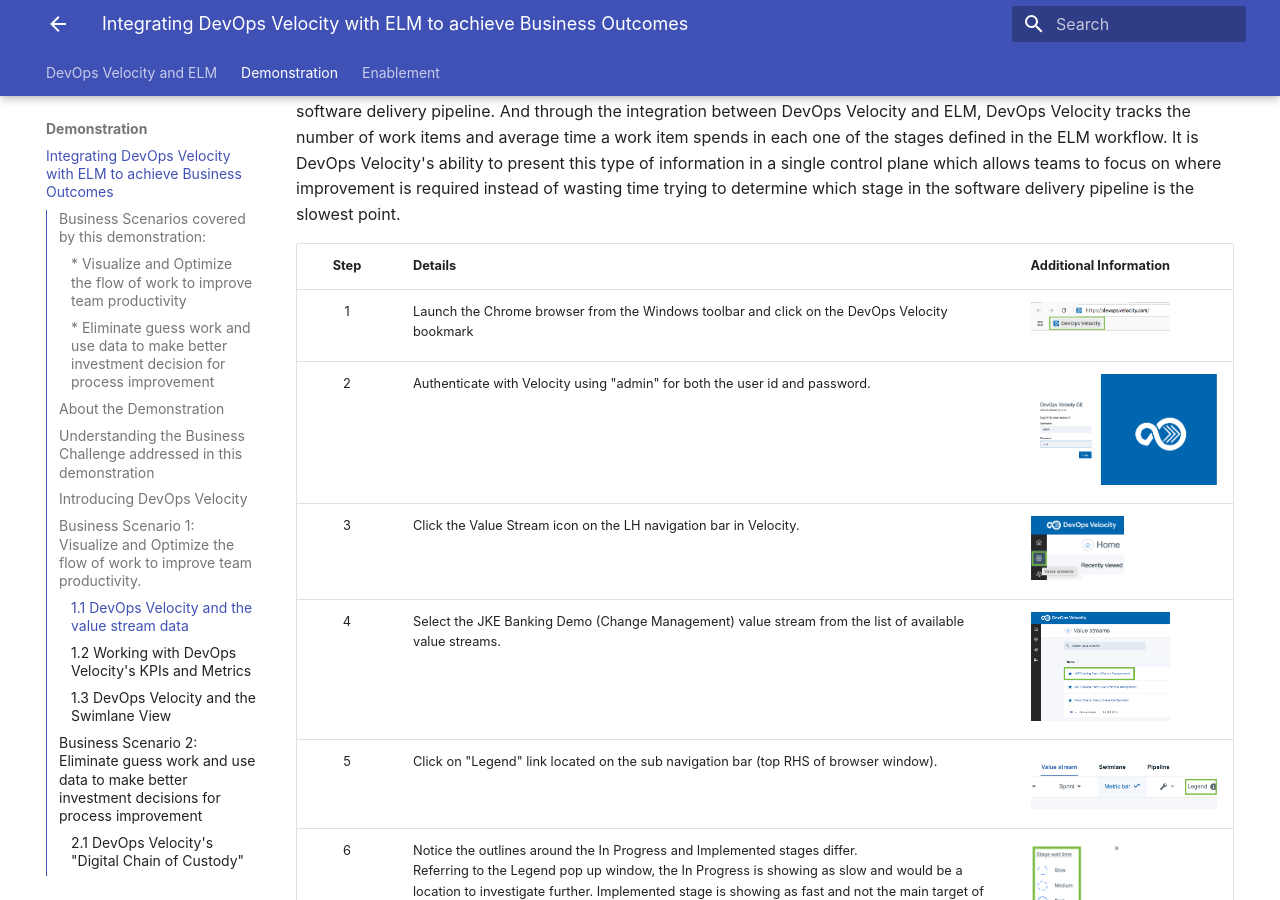
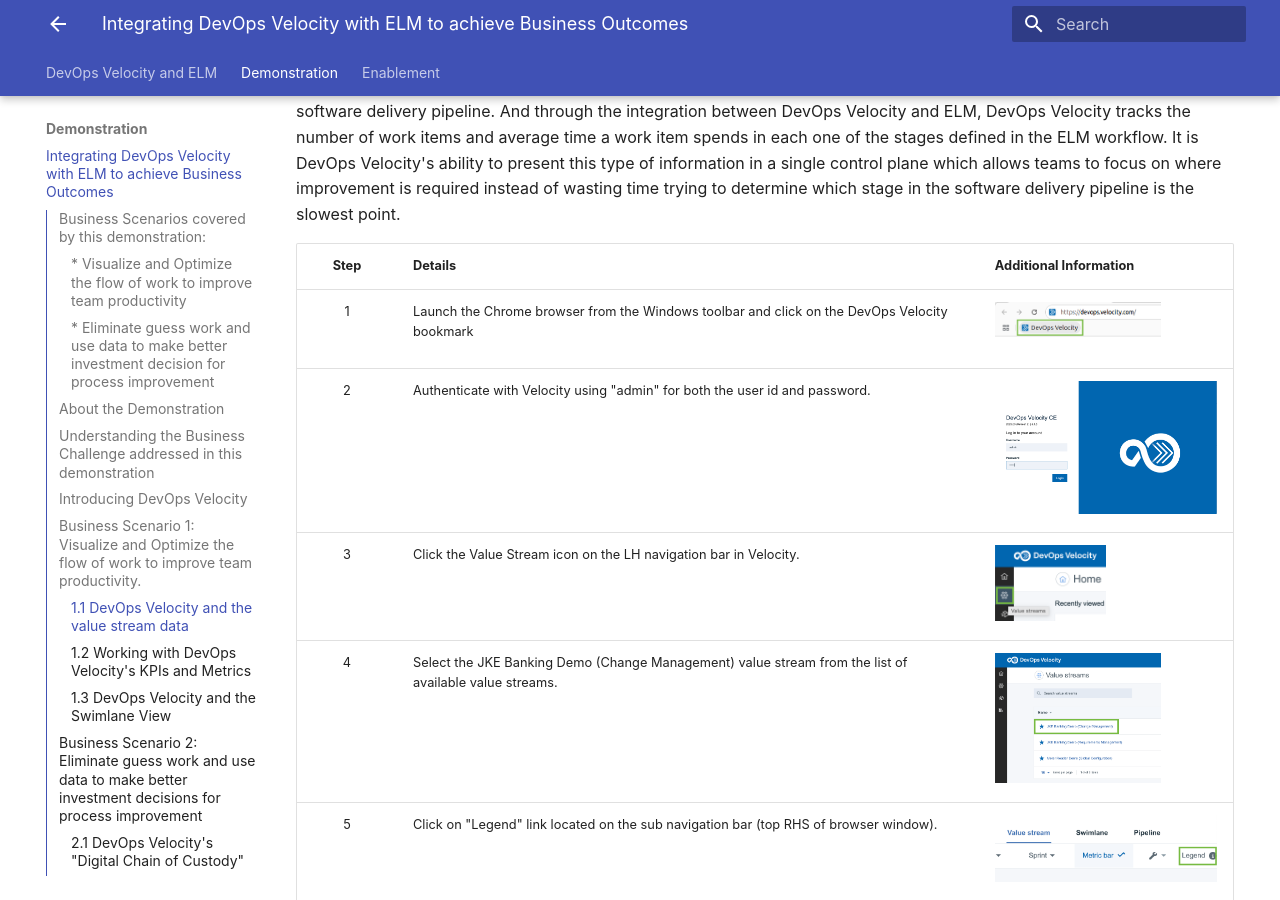
Before and after one commit to DevOpsAutomationLabs/ELM_Velocity, an MkDocs documentation site: the page built from docs/demonstration/index.md, in a window 1280 px wide and 900 px high, scrolled down 4818 px. Built offline with MkDocs 1.6.1 and Material for MkDocs 9.7.7, drawn with Linux system fonts in a browser that asks for light colours.

Commit message:
Update index.md

```diff
--- a/docs/demonstration/index.md
+++ b/docs/demonstration/index.md
@@ -73,7 +73,7 @@
 
 The value stream for this demo is architected to align with ELM's workflow including the phases and stages making up the software delivery pipeline. And through the integration between DevOps Velocity and ELM, DevOps Velocity tracks the number of work items and average time a work item spends in each one of the stages defined in the ELM workflow. It is DevOps Velocity's ability to present this type of information in a single control plane which allows teams to focus on where improvement is required instead of wasting time trying to determine which stage in the software delivery pipeline is the slowest point.
 
-| **Step** | <div style="width:400px">**Details**</div>  | **Additional Information** |
+| **Step** | <div style="width:300px">**Details**</div>  | **Additional Information** |
 |:-------------:|:------------- |:------------- |
 | 1 | Launch the Chrome browser from the Windows toolbar and click on the DevOps Velocity bookmark  | <img src="media/d1_1.png" alt="d1_1" style="width:75%; height:auto;"> |
 | 2 | Authenticate with Velocity using "admin" for both the user id and password.  | <img src="media/d1_2.png" alt="d1_2" style="width:100%; height:auto;"> |
@@ -109,7 +109,7 @@
 
 This section of the demonstration will share details on the many of the KPIs readily available in DevOps Velocity.6
 
-| **Step** | <div style="width:400px">**Details**</div>  | **Additional Information** |
+| **Step** | <div style="width:300px">**Details**</div>  | **Additional Information** |
 |:-------------:|:------------- |:------------- |
 | 1 |  Working in the JKE Banking Demo (Change Management) value stream, locate the Lead Time and Cycle Time KPis. | <img src="media/d1_26.png" alt="d1_26" style="width:100%; height:auto;"> |
 | 2 | These KPIs has been configured to calculate times and monitor change for all work items as those pass through the pipeline stages: <br/><br/> <strong>Lead Time:</strong> Start - In progress / End - Done/Verified <br/> <strong>Cycle Time:</strong> Start - In Progress / End - Done/Verified <br/> <strong>Dev Cycle Time:</strong> Start - In Progress / End - Implemented (Story) <br/> <strong>Lead Time to Change:</strong> Start - New / End - Done/Verified <br/> |   |
@@ -128,7 +128,7 @@
 
 DevOps Velocity's swimlane view display the same work items as shown on the value stream view but categorized by owner, by priority, by type, by release, and by sprint making this view a very powerful view in reviewing, managing, and updating team work during meetings. In this part of the demo, you will experience how the owner swim lane view can be used when communicating as a team. The Priority and Type swimlanes assist in determining if there is the right distribution of in flight work. And the Sprint/Release swimlanes allow the team to quickly see if work is progressing as planned or not.
 
-| **Step** | <div style="width:400px">**Details**</div>  | **Additional Information** |
+| **Step** | <div style="width:300px">**Details**</div>  | **Additional Information** |
 |:-------------:|:------------- |:------------- |
 | 1 |  Continuing to work in the JKE Banking Demo (Change Management) value stream, click on the Swimlane link located on the sub navigation bar. | <img src="media/d1_34.png" alt="d1_34" style="width:50%; height:auto;"> |
 | 2 | Click on the "Sprint" swimlane. | <img src="media/d1_35.png" alt="d1_35" style="width:25%; height:auto;"> |
```
